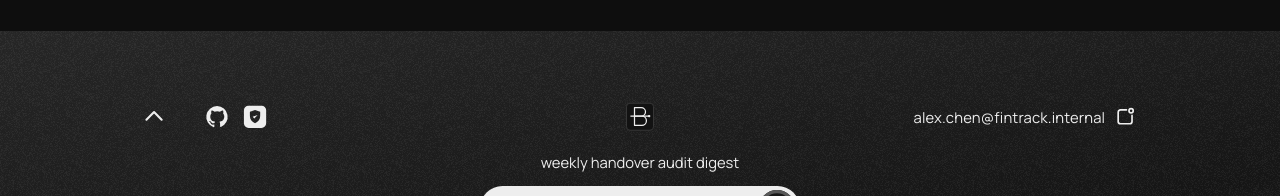
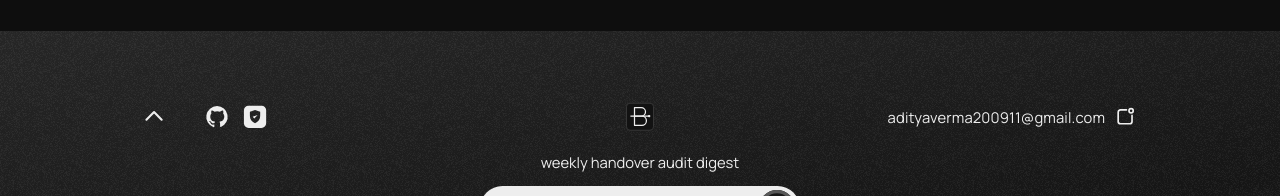
Before and after one commit to 26f2000861-AV/baton, a Next.js app: page / in a window 1280 px wide. Shown: the part 2245-2441 px from the top of the page. Built offline with nearby package versions, Linux system fonts and the light colour scheme.

Commit message:
feat(footer): update footer email to adityaverma200911@gmail.com

```diff
--- a/src/components/HomeHero.tsx
+++ b/src/components/HomeHero.tsx
@@ -133,7 +133,7 @@ export default function HomeHero() {
       </div>
 
       {/* 3. Interactive Pushpin Tear Footer */}
-      <PushpinTearFooter />
+      <PushpinTearFooter email="adityaverma200911@gmail.com" />
     </div>
   )
 }
--- a/src/components/ui/demo.tsx
+++ b/src/components/ui/demo.tsx
@@ -17,7 +17,7 @@ export default function PushpinTearFooterDemo() {
         sheetInk="#eeeeee"
         paperInk="#efefef"
         seed={7}
-        email="alex.chen@fintrack.internal"
+        email="adityaverma200911@gmail.com"
         newsletter={{ label: "weekly handover audit digest", placeholder: "engineer@company.com" }}
         status={{ label: "Payment Core: Verified State Ready", href: "/workspace#signoff" }}
         mark="BATON / 2026"
--- a/src/components/ui/pushpin-tear-footer.tsx
+++ b/src/components/ui/pushpin-tear-footer.tsx
@@ -538,7 +538,7 @@ export default function PushpinTearFooter({
   logo = <BatonMark compact />,
   logoHref = "/",
   socials = DEFAULT_SOCIALS,
-  email = "alex.chen@fintrack.internal",
+  email = "adityaverma200911@gmail.com",
   newsletter = { label: "weekly handover audit digest", placeholder: "engineer@company.com" },
   status = { label: "Payment Core: Verified State Ready", href: "/workspace#signoff" },
   mark = "BATON / 2026",
```
